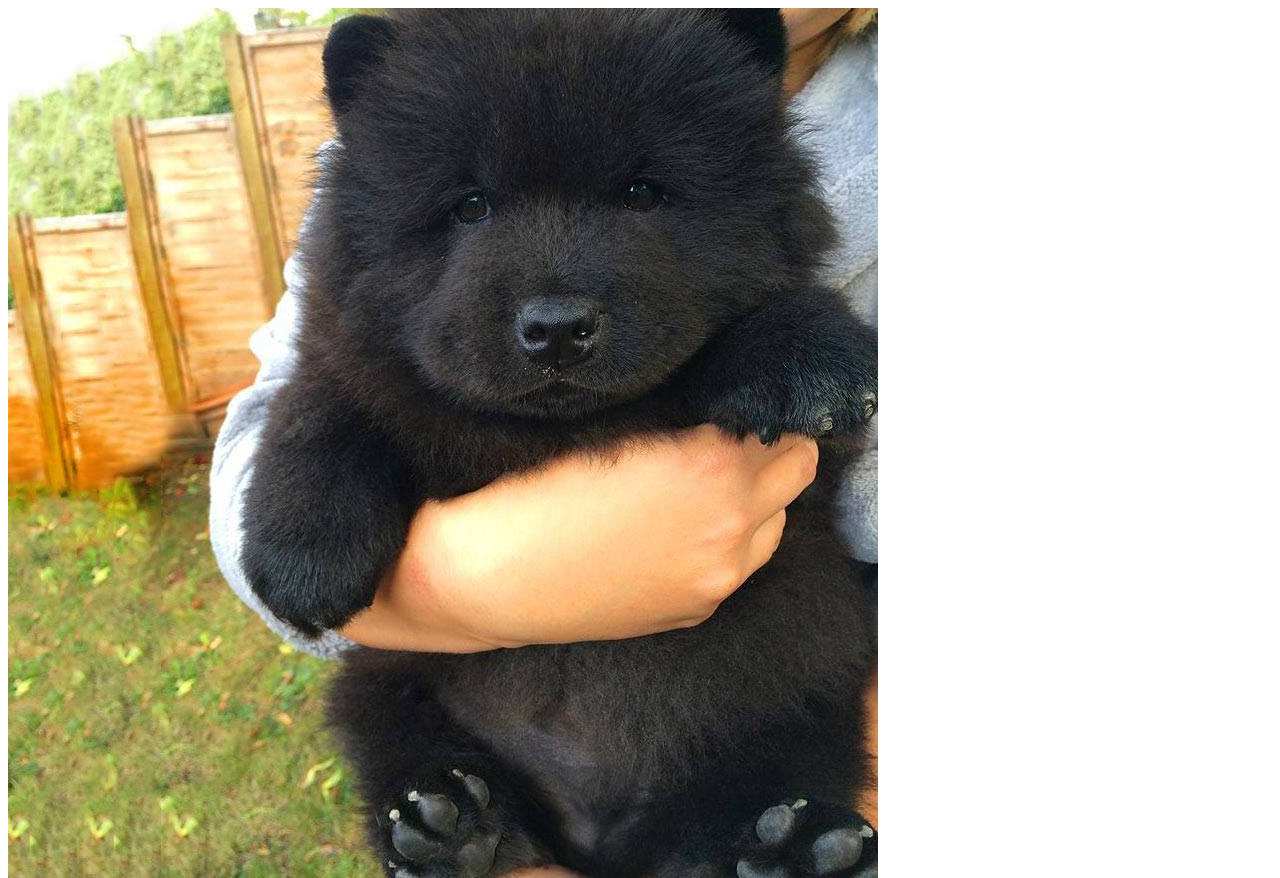
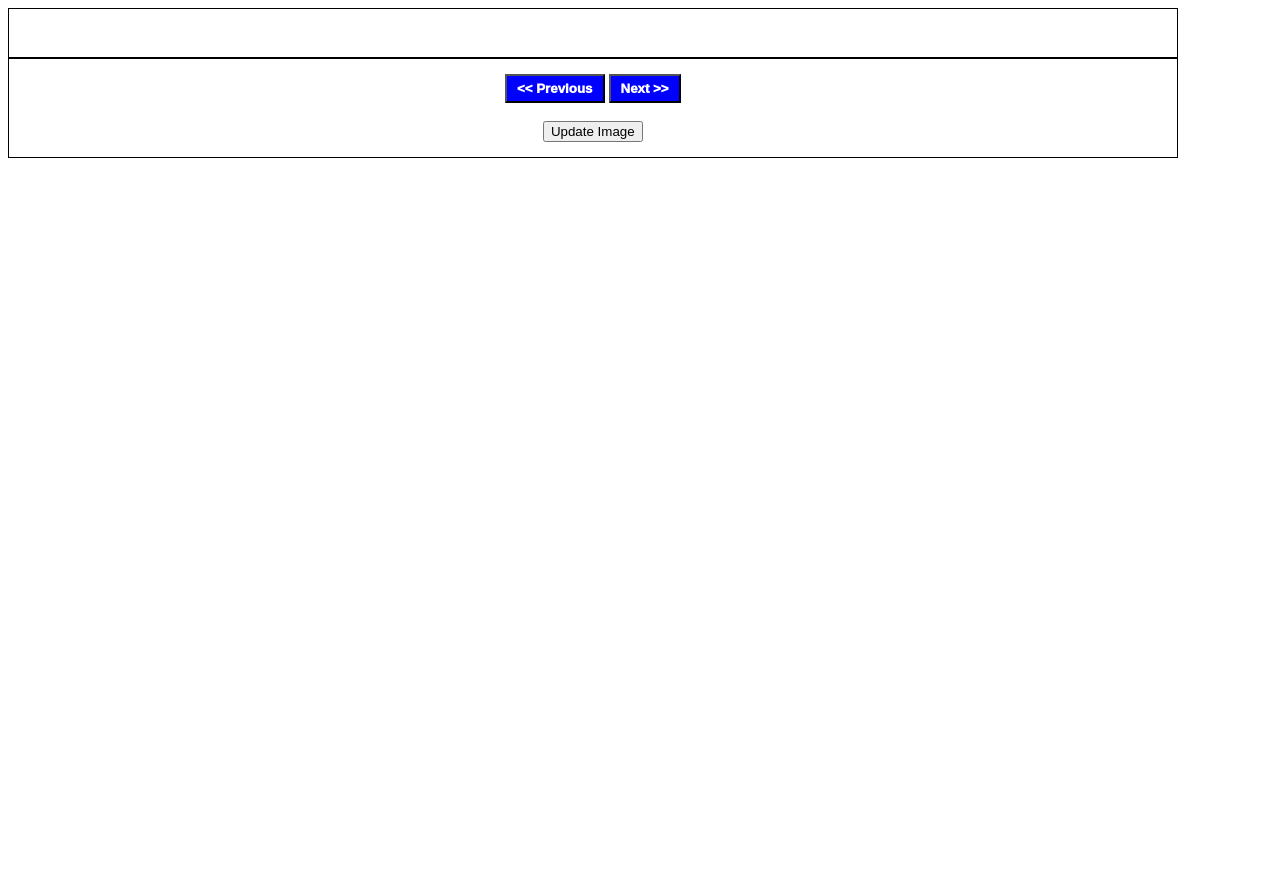
Before and after one commit to Gyroguy123/Gyroguy123.github.io, a plain HTML site: page index.html in a window 1280 px wide. Shown: the top 878 px of the page. After the commit the page ends 800 px from the top, so only its background shows below. Drawn offline with nearby package versions, Linux system fonts and the light colour scheme; no server answers.

Commit message:
Update index.html

```diff
--- a/index.html
+++ b/index.html
@@ -20,7 +20,6 @@ text-align: center;
 </head>
 
 <body>
-<img src="/image/11224821_874643119280440_4148834392349611293_n.jpg">
 <div id="imgContainer">
 <img id="image" />
 </div>
```
